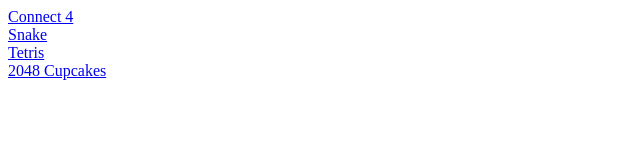
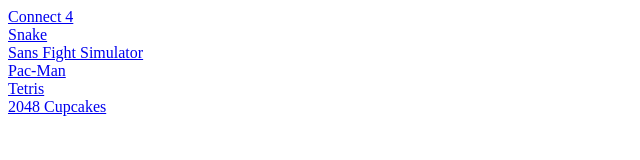
Before and after one commit to Johnodon-com/directory, a plain HTML site: page index.html in a window 1280 px wide. Shown: the whole page, without its empty margins (0-640 px from the left). Drawn offline with Linux system fonts and the light colour scheme.

Commit message:
Update index.html

```diff
--- a/index.html
+++ b/index.html
@@ -6,6 +6,8 @@
 <body>
 <a href="https://connect4.johnodon.com">Connect 4</a> <br />
 <a href="https://snake.johnodon.com/">Snake</a> <br />
+<a href="https://badtime.johnodon.com/">Sans Fight Simulator</a> <br />
+<a href="https://pacman.johnodon.com/">Pac-Man</a> <br />
 <a href="https://tetris.johnodon.com/">Tetris</a> <br />
 <a href="https://2048cupcakes.johnodon.com/">2048 Cupcakes</a> <br />
 </body>
```
